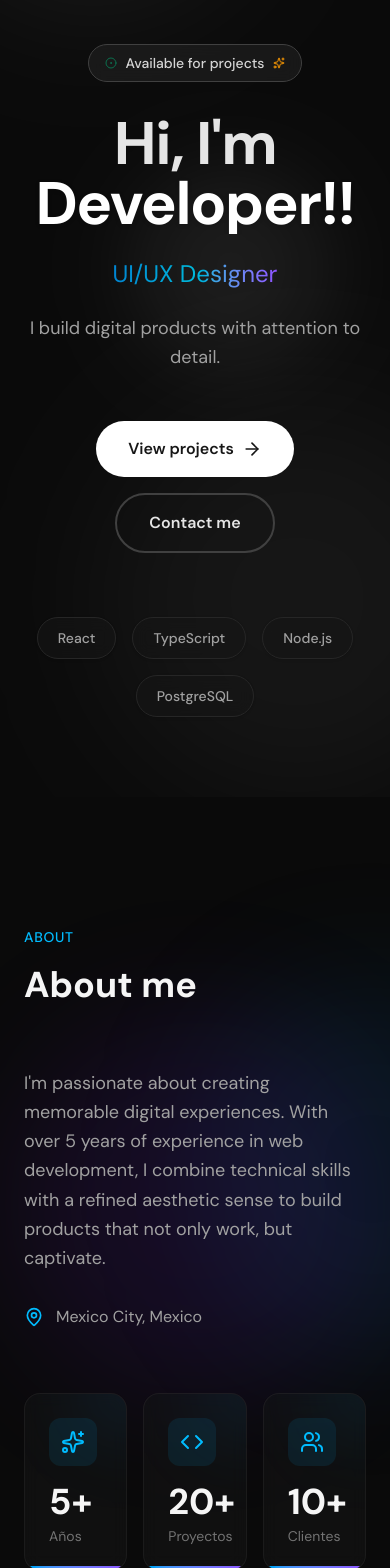
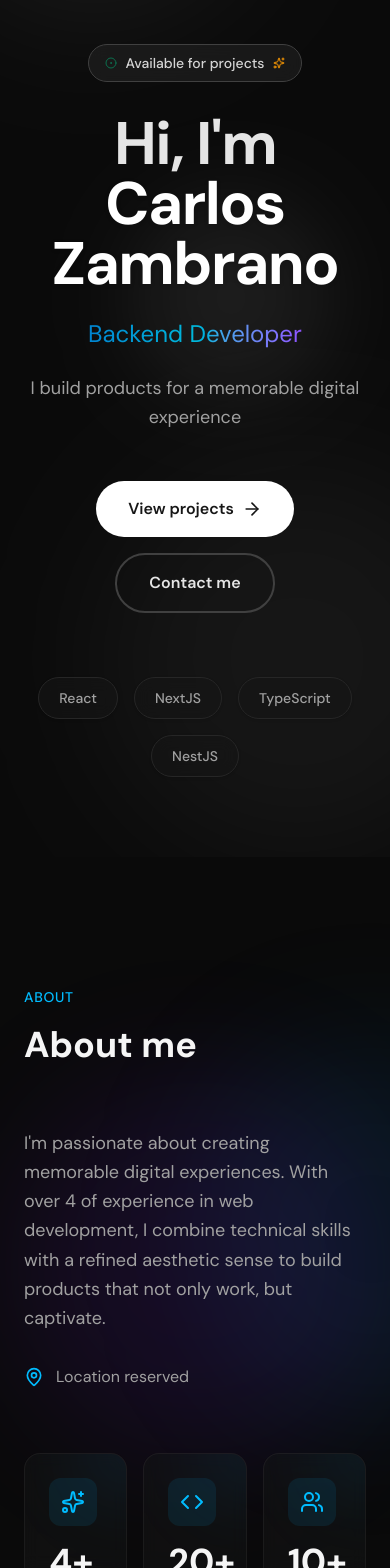
Before and after one commit to czambr/whoiam, a React (Vite) app: page / in a window 390 px wide. Shown: the part 432-2000 px from the top of the page. Built offline with nearby package versions, Linux system fonts and the light colour scheme.

Commit message:
feat: enhance About and Hero sections with dynamic experience data and user information

```diff
--- a/src/app/modules/Home/sections/About.tsx
+++ b/src/app/modules/Home/sections/About.tsx
@@ -4,14 +4,23 @@ import { MapPin, Sparkles, Code, Users } from 'lucide-react';
 
 import { fadeInUp, staggerContainer } from '@/lib/animations';
 import { StatCard } from '../components/StatsCard';
+import { useMemo } from 'react';
 
 
 
 export default function About() {
     const { t } = useTranslation();
 
-    const stats = [
-        { value: 5, suffix: '+', label: 'Años', icon: Sparkles },
+
+
+    const yearsOfExperience = useMemo(() => {
+        const startYear = 2022;
+        const currentYear = new Date().getFullYear();
+        return currentYear - startYear;
+    }, []);
+
+        const stats = [
+        { value: yearsOfExperience, suffix: '+', label: 'Años', icon: Sparkles },
         { value: 20, suffix: '+', label: 'Proyectos', icon: Code },
         { value: 10, suffix: '+', label: 'Clientes', icon: Users },
     ];
@@ -37,7 +46,7 @@ export default function About() {
                     <div className="grid md:grid-cols-2 gap-16 items-center">
                         <motion.div variants={fadeInUp}>
                             <p className="text-lg leading-relaxed text-neutral-600 dark:text-neutral-400 mb-8">
-                                {t('about.body')}
+                                {t('about.body', { years: yearsOfExperience })}
                             </p>
 
                             <motion.div className="flex items-center gap-3 text-neutral-500 dark:text-neutral-500" whileHover={{ x: 4 }}>
--- a/src/app/modules/Home/sections/Hero.tsx
+++ b/src/app/modules/Home/sections/Hero.tsx
@@ -3,6 +3,7 @@ import { useTranslation } from 'react-i18next';
 import { motion } from 'framer-motion';
 import { ArrowRight, CircleDot, Sparkles } from 'lucide-react';
 
+import { userData } from '@/app/shared/data/userdata';
 import { HeroBackground } from '../components/HeroBackground';
 import { RoleRotator } from '../components/RoleRotator';
 import { GlitchText } from '../components/GlitchText';
@@ -42,7 +43,7 @@ export default function Hero() {
                         initial={{ opacity: 0, y: 20 }}
                         animate={{ opacity: 1, y: 0 }}
                         transition={{ duration: 0.6, delay: 0.1 }}
-                        className='text-6xl md:text-8xl lg:text-8xl xl:text-9xl font-bold mb-6 tracking-tight'
+                        className='text-6xl md:text-6xl lg:text-7xl xl:text-8xl font-bold mb-6 tracking-tight'
                     >
                         <div className='overflow-hidden'>
                             <motion.div
@@ -65,7 +66,7 @@ export default function Hero() {
                                 transition={{ duration: 0.8, delay: 0.3, ease: [0.22, 1, 0.36, 1] }}
                             >
                                 <span className='block text-neutral-900 dark:text-white drop-shadow-sm'>
-                                    Developer!!
+                                    {userData.name}
                                 </span>
                             </motion.div>
                         </div>
@@ -120,7 +121,7 @@ export default function Hero() {
                         transition={{ delay: 1 }}
                         className='mt-16 flex flex-wrap gap-4 justify-center lg:justify-start'
                     >
-                        {['React', 'TypeScript', 'Node.js', 'PostgreSQL'].map((tech, i) => (
+                        {userData.principalStack.map((tech, i) => (
                             <motion.span
                                 key={tech}
                                 initial={{ opacity: 0, y: 20 }}
--- /dev/null
+++ b/src/app/shared/data/userdata.ts
@@ -0,0 +1,7 @@
+export const userData = {
+    name: 'Carlos Zambrano',
+    email: "carloz.job@gmail.com",
+    github: "https://github.com/czambr",
+    principalStack: ["React", "NextJS", "TypeScript", "NestJS"],
+    initialOfExperience: 2022,
+}
--- a/src/app/shared/i18n/locales/en.json
+++ b/src/app/shared/i18n/locales/en.json
@@ -10,16 +10,16 @@
     "hero": {
         "greeting": "Hi, I'm",
         "role": "Full Stack Developer",
-        "roleAlt": "Digital Builder",
-        "roleAlt2": "UI/UX Designer",
-        "tagline": "I build digital products with attention to detail.",
+        "roleAlt": "Frontend Developer",
+        "roleAlt2": "Backend Developer",
+        "tagline": "I build products for a memorable digital experience",
         "cta_projects": "View projects",
         "cta_contact": "Contact me"
     },
     "about": {
         "title": "About me",
-        "body": "I'm passionate about creating memorable digital experiences. With over 5 years of experience in web development, I combine technical skills with a refined aesthetic sense to build products that not only work, but captivate.",
-        "location": "Mexico City, Mexico",
+        "body": "I'm passionate about creating memorable digital experiences. With over {{ years }} of experience in web development, I combine technical skills with a refined aesthetic sense to build products that not only work, but captivate.",
+        "location": "Location reserved",
         "availability": "Available for projects"
     },
     "stack": {
--- a/src/app/shared/i18n/locales/es.json
+++ b/src/app/shared/i18n/locales/es.json
@@ -10,16 +10,16 @@
     "hero": {
         "greeting": "Hola, soy",
         "role": "Desarrollador Full Stack",
-        "roleAlt": "Creador Digital",
-        "roleAlt2": "Diseñador UI/UX",
-        "tagline": "Construyo productos digitales con atención al detalle.",
+        "roleAlt": "Desarrollador frontend",
+        "roleAlt2": "Desarrollador backend",
+        "tagline": "Construyo productos para una experiencia digital memorable",
         "cta_projects": "Ver proyectos",
         "cta_contact": "Contáctame"
     },
     "about": {
         "title": "Sobre mí",
-        "body": "Me apasiona crear experiencias digitales memorables. Con más de 5 años de experiencia en desarrollo web, combino habilidades técnicas con un sentido estético refinado para construir productos que no solo funcionan, sino que cautivan.",
-        "location": "Ciudad de México, México",
+        "body": "Me apasiona crear experiencias digitales memorables. Con más de {{ years }} años de experiencia en desarrollo web, combino habilidades técnicas con un sentido estético refinado para construir productos que no solo funcionan, sino que cautivan.",
+        "location": "Locación reservada",
         "availability": "Disponible para proyectos"
     },
     "stack": {
```
